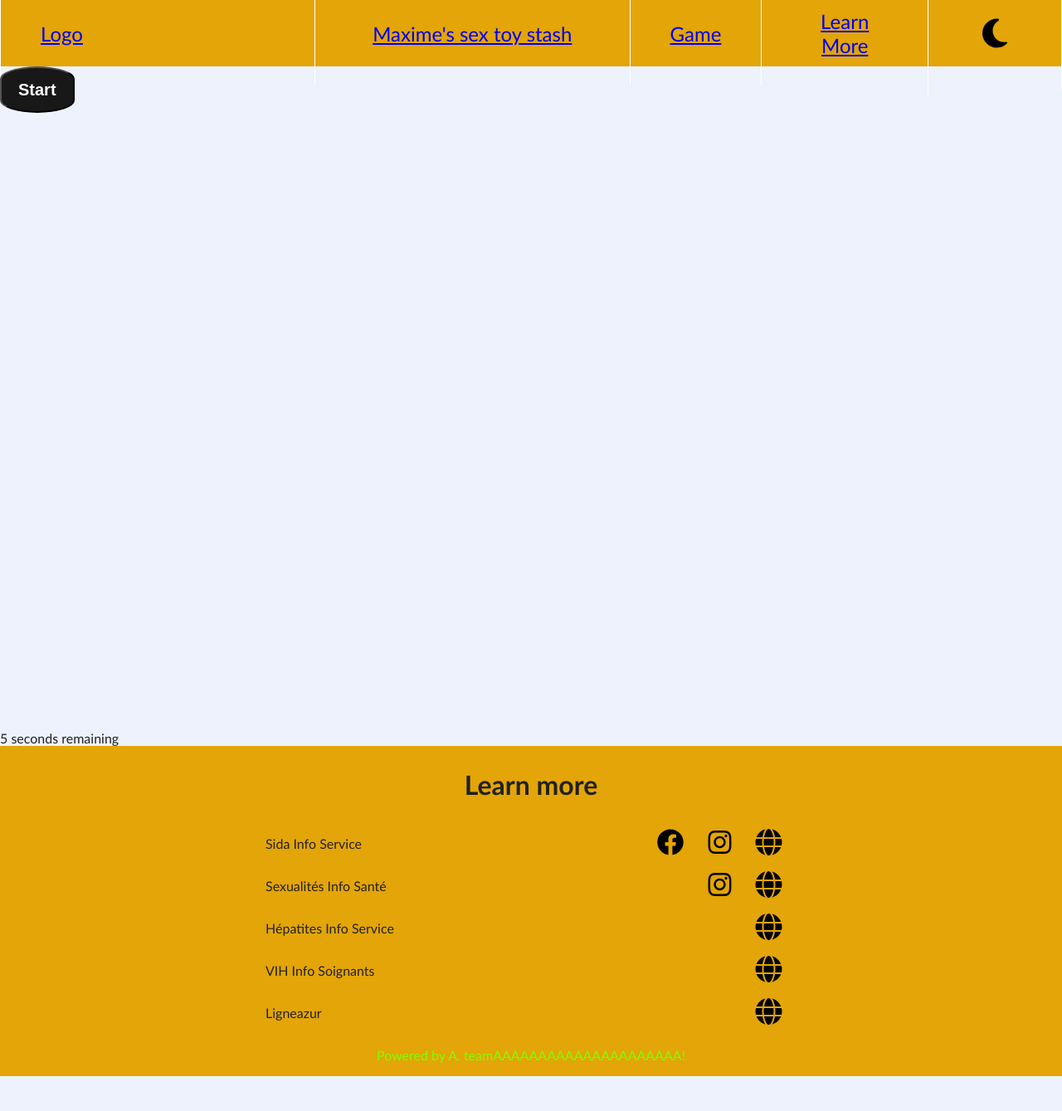
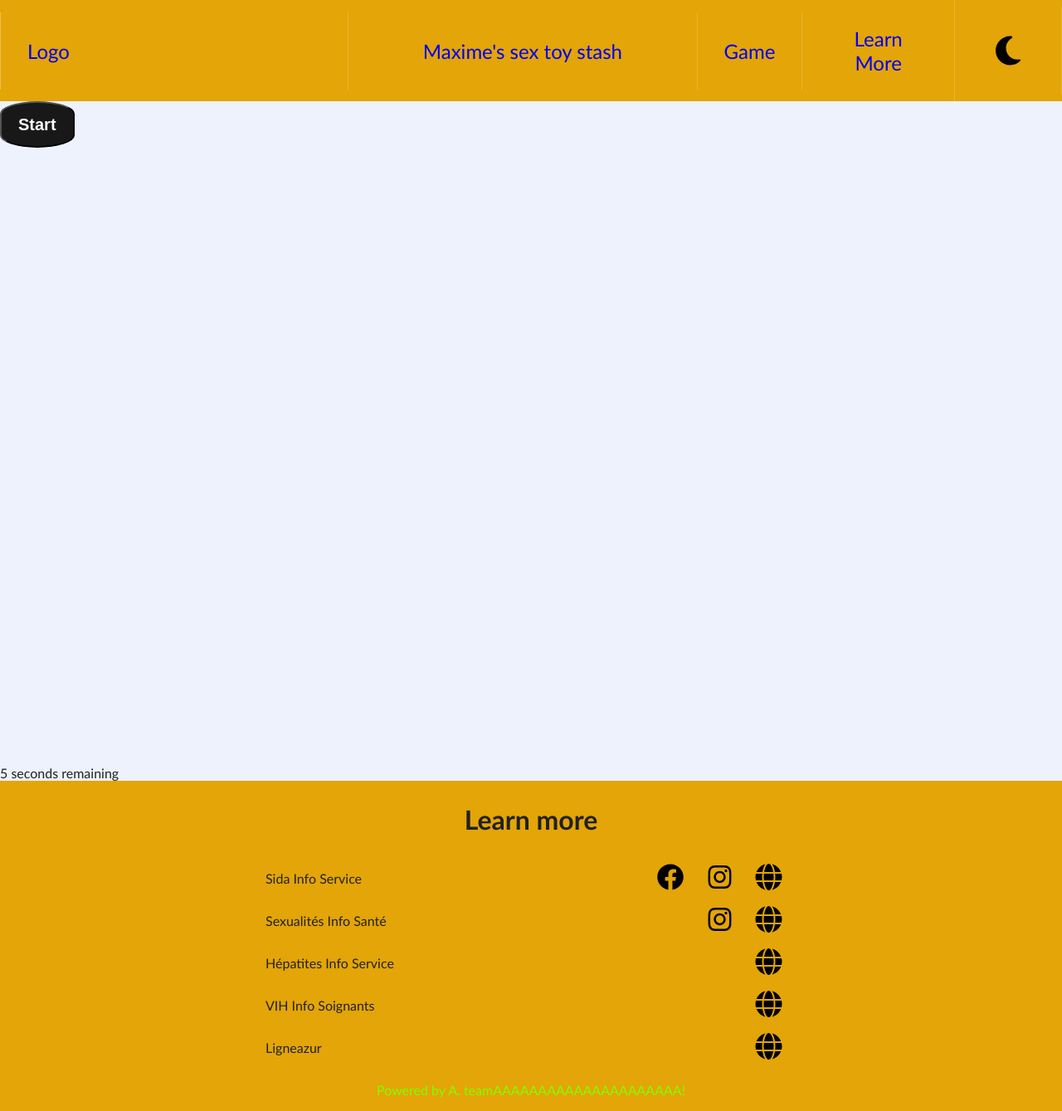
Before and after one commit to maximusprime01/nuitinfo2, a PHP site: page / in a window 1280 px wide. Shown: the whole page at 83% size. Before the commit the page ends 1297 px from the top, so only its background shows below. Run offline with PHP 8.4, Linux system fonts and the light colour scheme.

Commit message:
BUG: nav not working quite properly

```diff
--- a/style.css
+++ b/style.css
@@ -13,12 +13,18 @@
     box-sizing: border-box;
 }
 
+a
+{
+    text-decoration: none;
+}
+
 body {
     background-color: var(--primary-color);
     color: var(--secondary-color);
     margin: 0px;
     height: 100vh;
     font-family: 'Trebuchet MS', 'Lucida Sans Unicode', 'Lucida Grande', 'Lucida Sans', Arial, sans-serif;
+    font-weight: 400;
 }
 
 
@@ -49,38 +55,40 @@ body div {
 nav {
     display: flex;
 
-    width: 100vw;
-    height: 10vh;
+    width: 100%;
 
     background-color: var(--third-color);
-
-    box-sizing: border-box;
 }
 
 nav > .nav-section {
     text-align: center;
     align-self: center;
 
-    padding: 3rem ;
-    gap: 1rem;
-    border-right: 1px solid #fff;
+    display: flex;
+    flex-direction: row;
 
-    font-size: 1.5rem;
+    align-items: center;
+    justify-content: center;
+
+    padding: 2rem;
+    border-right: 1px solid rgba(255, 255, 255, 0.2);
+
+    font-size: 1.5em;
 }
 
 #nav-title-section
 {
     text-align: center;
-    flex-basis: calc(100vw / 3);
+    flex-basis: calc(100% / 3);
 }
 
 #nav-logo-section
 {
-    flex-basis: calc(100vw / 3);
-    text-align: left;
+    flex-basis: calc(100% / 3);
+    justify-content: flex-start;
     align-self: center;
 
-    border-left: 1px solid #fff;
+    border-left: 1px solid rgba(255, 255, 255, 0.3);
 }
 
 #nav-darkmode-section > img
```
